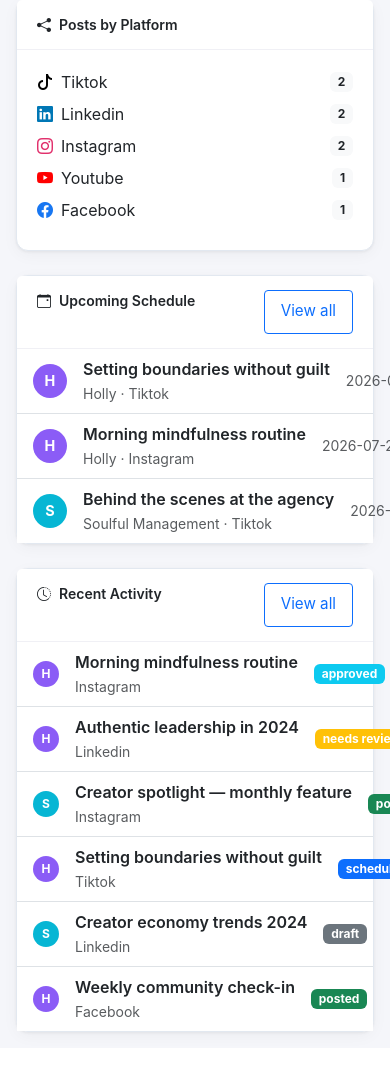
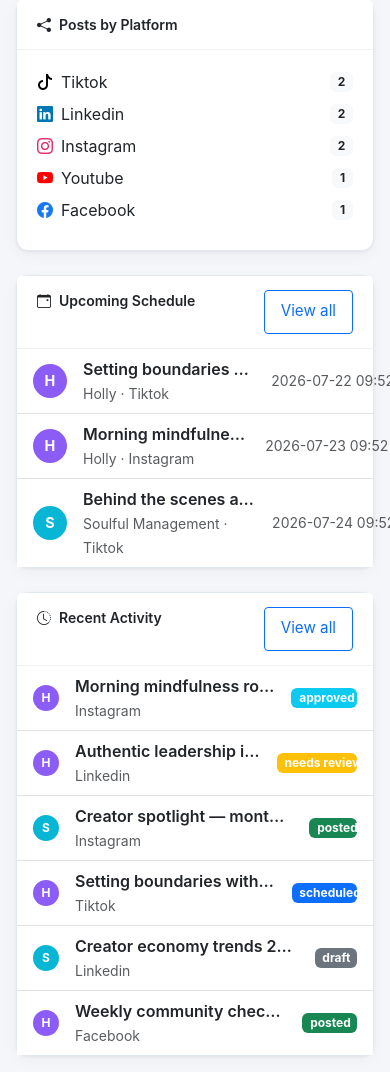
Before and after one commit to josy-pixel/soulful-content-engine, a Flask app: page / in a window 390 px wide; the page is wider, and only the part inside the window is pictured. Shown: the part 868-1940 px from the top of that part. Before the commit the page ends 1908 px from the top of that part, so only its background shows below. Run offline with Flask 3, Linux system fonts and the light colour scheme; the visitor is signed in with stand-in values (Sample User, id 1); data comes from the database, SQL or seed files in the repository; some libraries are stand-ins or nearby versions.

Commit message:
Mobile: kill horizontal scroll — html overflow-x hidden, content-area clip + min-width:0 on flex children, overflow-wrap

```diff
--- a/static/css/mobile.css
+++ b/static/css/mobile.css
@@ -7,7 +7,10 @@
 /* ---------- 1. Base ---------- */
 html {
   -webkit-text-size-adjust: 100%;   /* stop iOS resizing text on rotate */
+  overflow-x: hidden;               /* the viewport scroller must not move sideways */
 }
+
+html, body { max-width: 100%; }
 
 body {
   overflow-x: hidden;               /* kill horizontal scroll */
@@ -16,6 +19,12 @@ body {
 
 /* No element may push the page wider than the screen */
 img, video, table, pre { max-width: 100%; }
+
+/* Contain any stray wide child inside the content column (clip, not hidden,
+   so the sticky topbar keeps working). Long words wrap instead of overflowing. */
+.content-area { max-width: 100%; overflow-x: clip; }
+.content-area * { min-width: 0; }
+.card, .stat-card { overflow-wrap: anywhere; }
 
 /* iOS: 100vh is wrong in Safari — use dynamic viewport height */
 .sidebar, .main-content { min-height: 100vh; min-height: 100dvh; }
```
